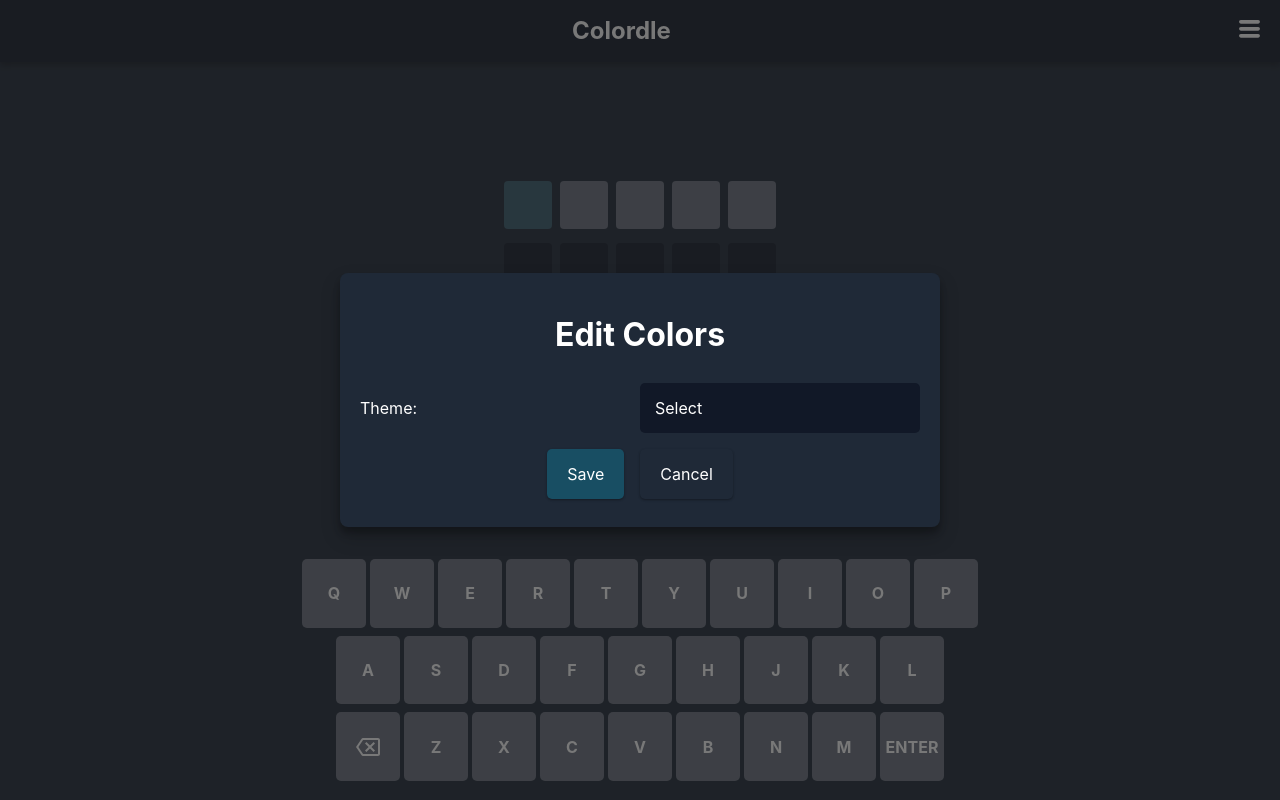
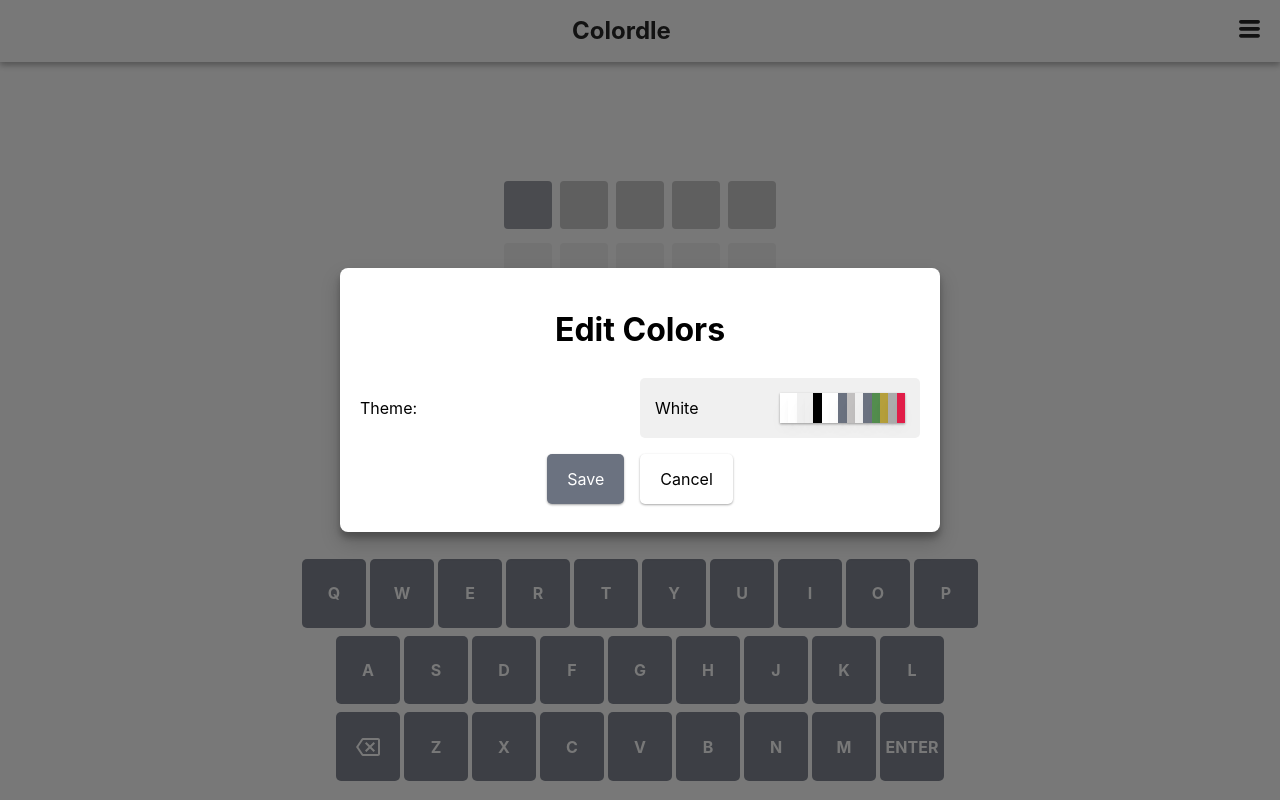
Before and after one commit to MattHaslemTech/Colordle, a React (Create React App) app: page / in a window 1280 px wide. Built offline with nearby package versions, Linux system fonts and the light colour scheme.

Commit message:
Add ability for theme dropdown to automatically select default value.

```diff
--- a/src/components/Items/Dropdown.jsx
+++ b/src/components/Items/Dropdown.jsx
@@ -15,14 +15,18 @@ class Dropdown extends React.Component
     super(props);
 
     this.state = {
-      items: [],
+      items: this.buildOptions(),
       open: "false",
-      selected: "",
+      selected: "Select",
       test: "",
     }
 
     this.openDropdown = this.openDropdown.bind(this);
   }
+
+
+
+
 
   // Put the options into a list of items to toss in dropdown
   buildOptions()
@@ -32,7 +36,8 @@ class Dropdown extends React.Component
 
     var i = 0;
     options.forEach((value, key) => {
-        results.push(<div key={i} className="item row" data-value={this.props.value} onClick={this.selectItem}>{value}</div>)
+      results.push(<div key={i} className="item row" data-value={this.props.value} onClick={this.selectItem}>{value}</div>);
+
       i++;
     });
 
@@ -49,9 +54,12 @@ class Dropdown extends React.Component
       });
     }
 
-
     return results;
   }
+
+
+
+
 
   openDropdown()
   {
@@ -86,6 +94,10 @@ class Dropdown extends React.Component
       selectedItemHtml = $(e.target).clone();
     }
 
+    // Update selected State
+    var selectedValue = $(e.target).closest('.item').find('[data-value]').attr('data-value');
+    this.setState({selected: selectedValue});
+
     // If this has a callback in props -> execute it
     if(this.props.callback)
     {
@@ -93,21 +105,22 @@ class Dropdown extends React.Component
       this.props.callback(value);
     }
 
-
     $('.dropdown-wrap .top-item').html(selectedItemHtml);
   }
 
 
   render()
   {
-    var options = this.buildOptions();
+
     return(
-      <div className="dropdown-wrap" data-value="" onClick={this.openDropdown} data-open={this.state.open}>
-        <div className="top-item item">
-          Select
+      <div className="dropdown-wrap" data-id={this.state.id} onClick={this.openDropdown} data-open={this.state.open}>
+        <div className="top-item">
+          <div className="item row">
+            {this.props.default}
+          </div>
         </div>
         <div className="options-wrap">
-          {options}
+          {this.state.items}
         </div>
       </div>
     )
--- a/src/components/Navbar/Popups/ColorPopup.jsx
+++ b/src/components/Navbar/Popups/ColorPopup.jsx
@@ -17,16 +17,85 @@ class ColorPopUp extends React.Component {
     this.state = {
       themes: require('../../../files/themes.json'),
       userSettings: require('../../../files/user-settings.json'),
+      defaultThemes: this.themeDropdownBuilder(),
+      customThemes: this.customThemeDropdownBuilder(),
+      selectedTheme: this.setSelectedTheme(),
     }
 
     this.updateTheme = this.updateTheme.bind(this);
   }
 
+  /*
+   * Update Colors after component has been rendered
+   */
+   componentDidMount()
+   {
+     var userSettings = require('../../../files/user-settings.json');
+     var selectedThemeName = userSettings["selected-theme"];
+
+     this.updateTheme(selectedThemeName);
+   }
+
+
+  setSelectedTheme()
+  {
+
+    // Get the selected theme from the user-settings file
+    var userSettings = require('../../../files/user-settings.json');
+    var selectedThemeName = userSettings["selected-theme"];
+
+    var customThemes = userSettings["themes"];
+    var defaultThemes = require('../../../files/themes.json');
+
+    var selectedTheme = [];
+    // If it's in default theme file
+    if(defaultThemes[selectedThemeName])
+    {
+      selectedTheme = defaultThemes[selectedThemeName];
+    }
+    // If it's in custom theme file
+    if(customThemes[selectedThemeName])
+    {
+      selectedTheme = customThemes[selectedThemeName];
+    }
+
+    var colors = selectedTheme;
+
+    var option = <div key={colorValue} className="title">{selectedThemeName}</div>;
+
+    // Go through each color in theme
+    var colorResults = [];
+    var j = 0;
+    for( var colorName in colors )
+    {
+      var colorValue = colors[colorName];
+
+      var boxStyle = {
+        background: colorValue,
+      }
+
+      var key = selectedThemeName + "-" + j.toString();
+      colorResults.push(<div key={key} className="color-box" style={boxStyle}></div>);
+      j++;
+    }
+
+
+
+    return <>{option}<div data-value={selectedThemeName} className="colors-wrap">{colorResults}</div></>;
+
+  }
+
+  /*
+   * Set default Themes
+   */
   themeDropdownBuilder()
   {
     var results = [];
-    var themes = this.state.themes;
+    var themes = require('../../../files/themes.json');
 
+    // Get the selected theme from the user-settings file
+    var userSettings = require('../../../files/user-settings.json');
+    var selectedThemeName = userSettings["selected-theme"];
 
     // Go through each theme
     for( var themeName in themes)
@@ -51,6 +120,7 @@ class ColorPopUp extends React.Component {
         j++;
       }
       results.push(<>{option}<div data-value={themeName} className="colors-wrap">{colorResults}</div></>);
+
     }
 
 
@@ -62,7 +132,11 @@ class ColorPopUp extends React.Component {
     var results = [];
     // Add our custom made ones to that list
     // Go through each theme
-    var customThemes = this.state.userSettings["themes"];
+    var userSettings = require('../../../files/user-settings.json');
+    var customThemes = userSettings["themes"];
+
+    // Get the selected theme from the user-settings file
+    var selectedThemeName = userSettings["selected-theme"];
 
     for( var themeName in customThemes)
     {
@@ -86,6 +160,7 @@ class ColorPopUp extends React.Component {
         j++;
       }
       results.push(<>{option}<div className="colors-wrap">{colorResults}</div></>);
+
     }
 
     return results;
@@ -96,6 +171,12 @@ class ColorPopUp extends React.Component {
   {
     var themeSource;
 
+    var userSettings = require('../../../files/user-settings.json');
+    var selectedThemeName = userSettings["selected-theme"];
+
+    var customThemes = userSettings["themes"];
+    var defaultThemes = require('../../../files/themes.json');
+/*
     // Set source as custom themes if it has the word custom in it
     if(themeName.includes('custom') || themeName.includes('Custom'))
     {
@@ -106,11 +187,24 @@ class ColorPopUp extends React.Component {
     {
       themeSource = this.state.themes;
     }
+*/
+    // If it's in default theme file
+    var selectedTheme = [];
+    if(defaultThemes[themeName])
+    {
+      selectedTheme = defaultThemes[themeName];
+    }
+    // If it's in custom theme file
+    if(customThemes[themeName])
+    {
+      selectedTheme = customThemes[themeName];
+    }
+
 
     /*
      * Grab Values from the given theme
      */
-     var themeColors = themeSource[themeName];
+     var themeColors = selectedTheme;
      for(var key in themeColors)
      {
        var value = themeColors[key];
@@ -122,13 +216,9 @@ class ColorPopUp extends React.Component {
 
   }
 
+
+
   render(){
-
-    // Get a list of themes to toss in the dropdown
-    var themeOptions = this.themeDropdownBuilder();
-
-    // Get a list of cutom themes to toss in the dropdown
-    var customThemeOptions = this.customThemeDropdownBuilder();
 
     return(
       <div className="pop-up-wrap open" data-name="color">
@@ -137,7 +227,7 @@ class ColorPopUp extends React.Component {
           <div className="row">
             <div className="title">Theme:</div>
             <div className="right-side option">
-              <Dropdown options={themeOptions} callback={this.updateTheme} customThemeOptions={customThemeOptions} />
+              <Dropdown options={this.state.defaultThemes} callback={this.updateTheme} default={this.state.selectedTheme} customThemeOptions={this.state.customThemes} />
             </div>
           </div>
           <div className="row center buttons">
--- a/src/components/styles/items/dropdown.css
+++ b/src/components/styles/items/dropdown.css
@@ -16,8 +16,6 @@
   width: 100%;
   background: var(--letter-bg-color);
   color: var(--text-color);
-
-  padding: 15px;
 
   border-radius: 5px;
 }
@@ -50,7 +48,7 @@
   border-radius: 5px 5px 0px 0px;
 }
 
-.dropdown-wrap .options-wrap .item
+.dropdown-wrap .item
 {
   transition: all 0ms;
   width: 100%;
--- a/src/files/user-settings.json
+++ b/src/files/user-settings.json
@@ -2,7 +2,7 @@
 {
     "id" : "Sweet",
 
-    "selected-theme" : "Slate (default)",
+    "selected-theme" : "White",
 
     "themes" : {
       "Custom" : {
```
